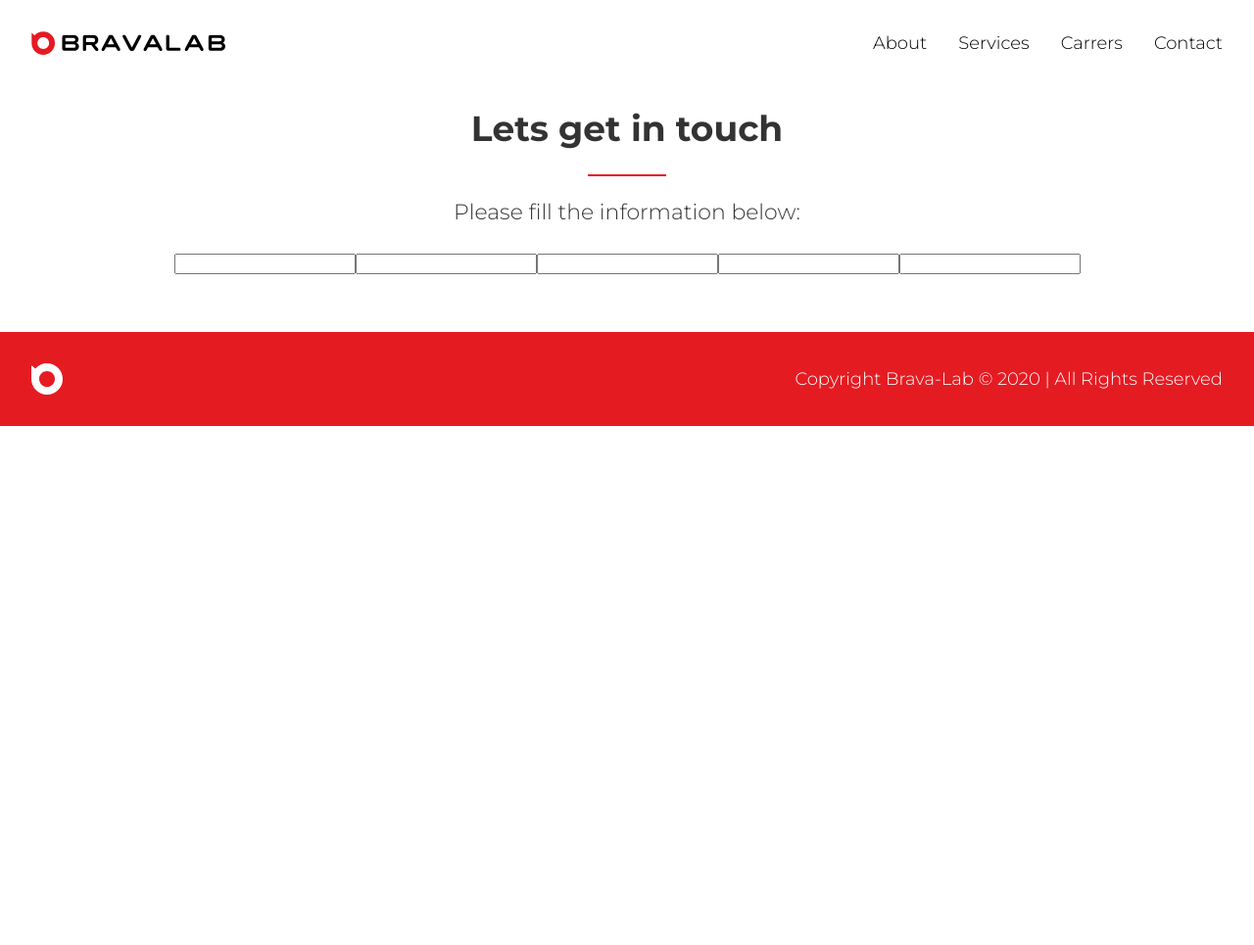
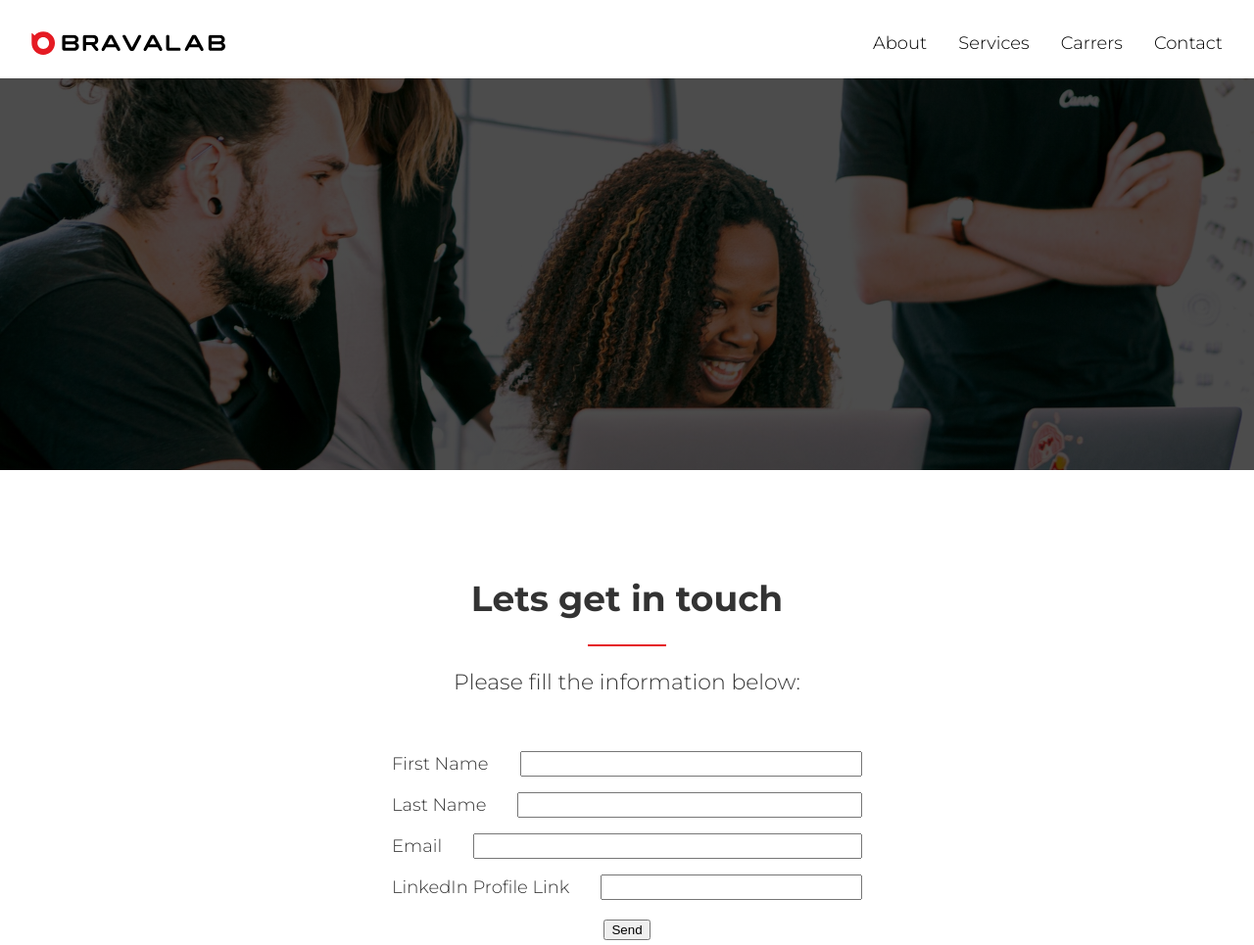
Before and after one commit to Brava-Lab/bravalab.com, a Gatsby site: page /carrers in a window 1280 px wide. Shown: the top 965 px of the page at 98% size. Before the commit the page ends 800 px from the top, so only its background shows below. Built offline with nearby package versions, Linux system fonts and the light colour scheme; Gatsby itself is replaced by a stand-in of ours.

```diff
--- a/src/components/contact-form/contact-form.component.js
+++ b/src/components/contact-form/contact-form.component.js
@@ -1,15 +1,27 @@
 import React from "react"
 
-// import styles from "./member-card.module.scss"
+import styles from "./contact-form.module.scss"
 
-const ContactForm = () => {
+const ContactForm = ({ withLinkedIn }) => {
   return (
-    <form>
-      <input type="text"/>
-      <input type="text"/>
-      <input type="text"/>
-      <input type="text"/>
-      <input type="text"/>
+    <form className={ styles.form }>
+      <div className={ styles.group }>
+        <label className={styles.label} for="firstName">First Name</label>
+        <input className={styles.input} id="firstName" type="text"/>
+      </div>
+      <div className={styles.group}>
+        <label className={styles.label} for="lastName">Last Name</label>
+        <input className={styles.input} id="lastName" type="text"/>
+      </div>
+      <div className={styles.group}>
+        <label className={styles.label} for="email">Email</label>
+        <input className={styles.input} id="email" type="email"/>
+      </div>
+      { withLinkedIn ? <div className={styles.group}>
+        <label className={styles.label} for="linkedIn">LinkedIn Profile Link</label>
+        <input className={styles.input} id="linkedIn" type="text"/>
+      </div> : null }
+      <button type="submit">Send</button>
     </form>
   )
 }
--- a/src/components/contact-form/contact-form.module.scss
+++ b/src/components/contact-form/contact-form.module.scss
@@ -1,7 +1,20 @@
-.root {
+.form {
+  width: 100%;
   max-width: 480px;
   text-align: center;
-  margin: 32px;
-  padding: 26px 32px;
-  flex: 1 1 25%;
+  padding-top: 32px;
 }
+
+.group {
+  margin-bottom: 16px;
+  display: flex;
+}
+
+.label {
+
+}
+
+.input {
+  margin-left: 32px;
+  flex: 1;
+}
--- a/src/components/sections/contact/contact.component.js
+++ b/src/components/sections/contact/contact.component.js
@@ -5,13 +5,13 @@
 // import styles from "./services.module.scss"
 import ContactForm from "../../contact-form/contact-form.component"
 
-const ContactSection = (props) => (
+const ContactSection = ({ withLinkedIn, ...rest }) => (
   <Section
     title="Lets get in touch"
     subtitle="Please fill the information below:"
-    { ...props }
+    { ...rest }
   >
-    <ContactForm withLinkedIn/>
+    <ContactForm withLinkedIn={ withLinkedIn }/>
   </Section>
 )
 
--- /dev/null
+++ b/src/components/sections/office-location/office-location.module.scss
@@ -0,0 +1,5 @@
+.container {
+  width: 100%;
+  display: flex;
+  justify-content: center;
+}
--- a/src/pages/carrers.js
+++ b/src/pages/carrers.js
@@ -1,11 +1,16 @@
 import React from "react"
 
 import Layout from "../components/layout"
+import PeopleCultureImage from '../images/people-culture.jpg'
 import ContactSection from "../components/sections/contact/contact.component"
+import Header from "../components/header/header.component"
 
 const CarrersPage = () => (
   <Layout>
-    <ContactSection/>
+    <Header
+      image={PeopleCultureImage}
+      thin/>
+    <ContactSection gutterBoth withLinkedIn/>
   </Layout>
 )
 
```
Also changed, not shown: src/components/sections/office-location/office-location.component.js (added, +25 -0 lines), src/pages/contact.js (+9 -3 lines).
